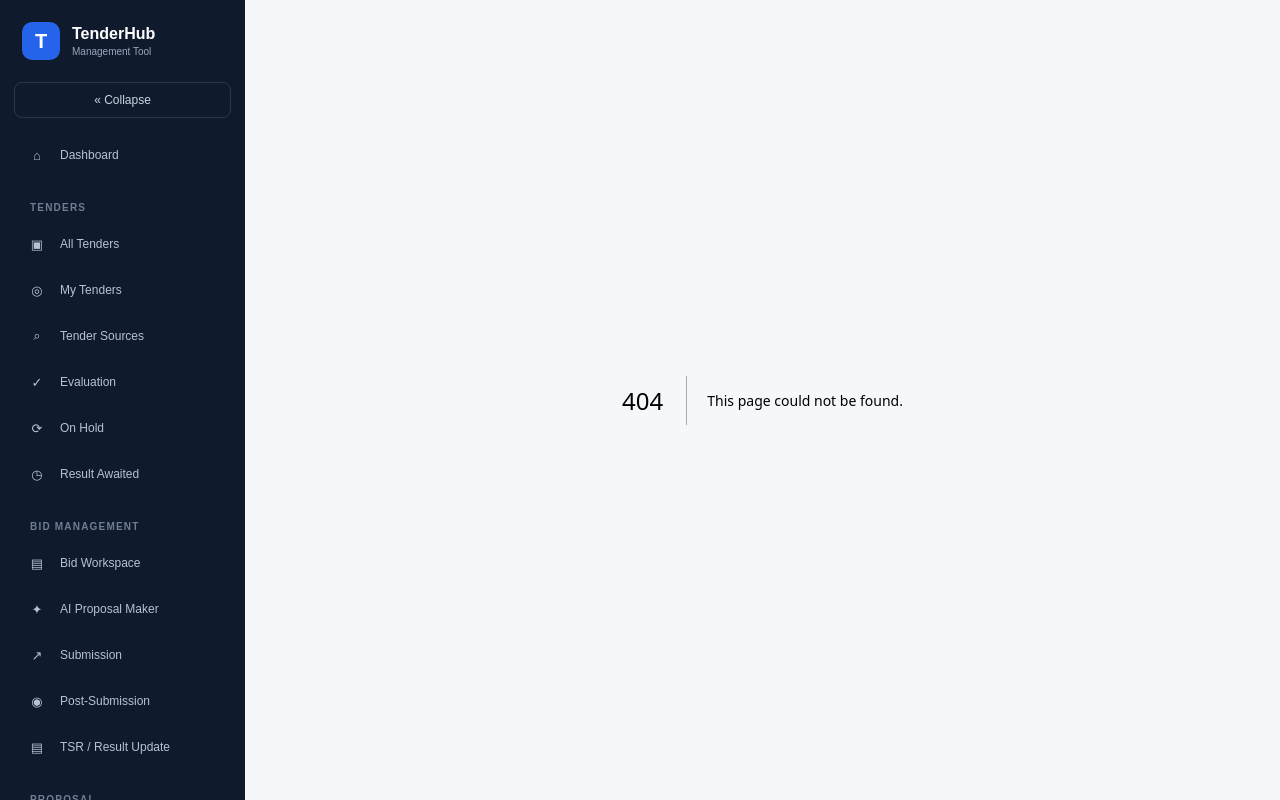
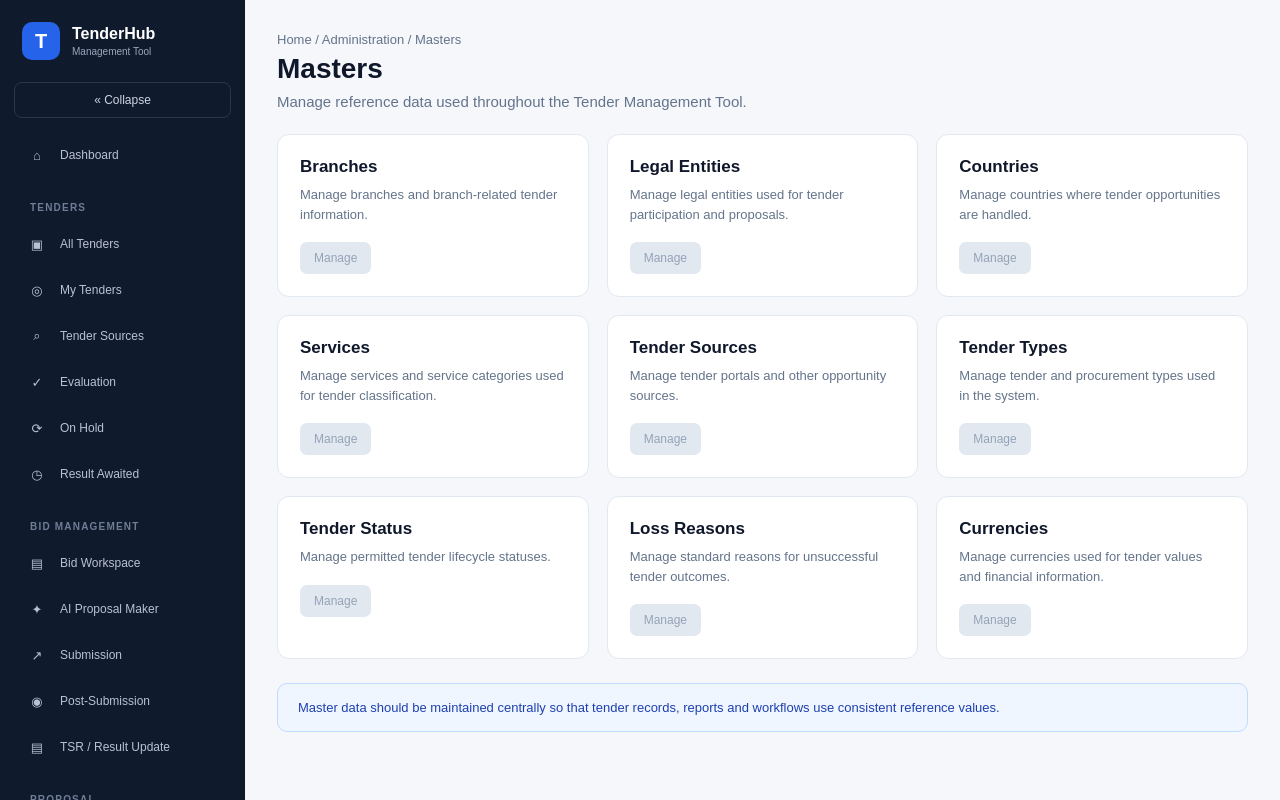
Before and after one commit to pawanmaske-sys/Tender-development-tool, a Next.js app: page /masters in a window 1280 px wide. Before the commit this address had no page. Shown: the top 800 px of the page. Built offline with nearby package versions, Linux system fonts and the light colour scheme.

Commit message:
Create page.js

```diff
--- /dev/null
+++ b/app/masters/page.js
@@ -0,0 +1,166 @@
+export default function MastersPage() {
+  return (
+    <div
+      style={{
+        padding: "32px",
+        minHeight: "100vh",
+        background: "#f5f7fb",
+      }}
+    >
+      {/* PAGE HEADER */}
+      <div style={{ marginBottom: "24px" }}>
+        <div
+          style={{
+            fontSize: "13px",
+            color: "#64748b",
+            marginBottom: "6px",
+          }}
+        >
+          Home / Administration / Masters
+        </div>
+
+        <h1
+          style={{
+            margin: 0,
+            fontSize: "28px",
+            color: "#0f172a",
+          }}
+        >
+          Masters
+        </h1>
+
+        <p
+          style={{
+            marginTop: "8px",
+            marginBottom: 0,
+            color: "#64748b",
+            fontSize: "15px",
+          }}
+        >
+          Manage reference data used throughout the Tender Management Tool.
+        </p>
+      </div>
+
+      {/* MASTER CATEGORIES */}
+      <div
+        style={{
+          display: "grid",
+          gridTemplateColumns: "repeat(3, minmax(0, 1fr))",
+          gap: "18px",
+        }}
+      >
+        {[
+          {
+            title: "Branches",
+            description:
+              "Manage branches and branch-related tender information.",
+          },
+          {
+            title: "Legal Entities",
+            description:
+              "Manage legal entities used for tender participation and proposals.",
+          },
+          {
+            title: "Countries",
+            description:
+              "Manage countries where tender opportunities are handled.",
+          },
+          {
+            title: "Services",
+            description:
+              "Manage services and service categories used for tender classification.",
+          },
+          {
+            title: "Tender Sources",
+            description:
+              "Manage tender portals and other opportunity sources.",
+          },
+          {
+            title: "Tender Types",
+            description:
+              "Manage tender and procurement types used in the system.",
+          },
+          {
+            title: "Tender Status",
+            description:
+              "Manage permitted tender lifecycle statuses.",
+          },
+          {
+            title: "Loss Reasons",
+            description:
+              "Manage standard reasons for unsuccessful tender outcomes.",
+          },
+          {
+            title: "Currencies",
+            description:
+              "Manage currencies used for tender values and financial information.",
+          },
+        ].map((item) => (
+          <div
+            key={item.title}
+            style={{
+              background: "#ffffff",
+              border: "1px solid #e2e8f0",
+              borderRadius: "12px",
+              padding: "22px",
+            }}
+          >
+            <h2
+              style={{
+                margin: 0,
+                fontSize: "17px",
+                color: "#0f172a",
+              }}
+            >
+              {item.title}
+            </h2>
+
+            <p
+              style={{
+                marginTop: "8px",
+                marginBottom: "18px",
+                color: "#64748b",
+                fontSize: "13px",
+                lineHeight: "1.5",
+              }}
+            >
+              {item.description}
+            </p>
+
+            <button
+              type="button"
+              disabled
+              style={{
+                padding: "9px 14px",
+                border: "none",
+                borderRadius: "7px",
+                background: "#e2e8f0",
+                color: "#94a3b8",
+                fontSize: "12px",
+                cursor: "not-allowed",
+              }}
+            >
+              Manage
+            </button>
+          </div>
+        ))}
+      </div>
+
+      {/* SYSTEM NOTE */}
+      <div
+        style={{
+          marginTop: "24px",
+          padding: "16px 20px",
+          borderRadius: "10px",
+          background: "#eff6ff",
+          border: "1px solid #bfdbfe",
+          color: "#1e40af",
+          fontSize: "13px",
+        }}
+      >
+        Master data should be maintained centrally so that tender records,
+        reports and workflows use consistent reference values.
+      </div>
+    </div>
+  );
+}
```
